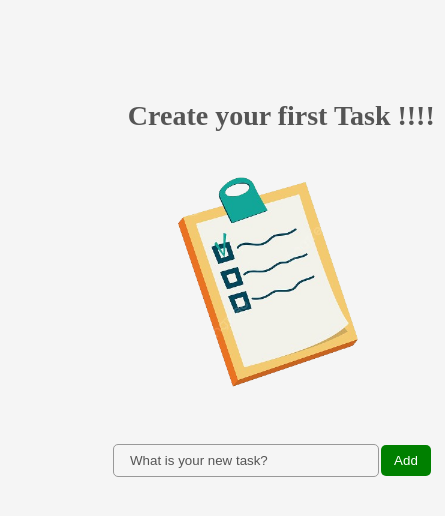
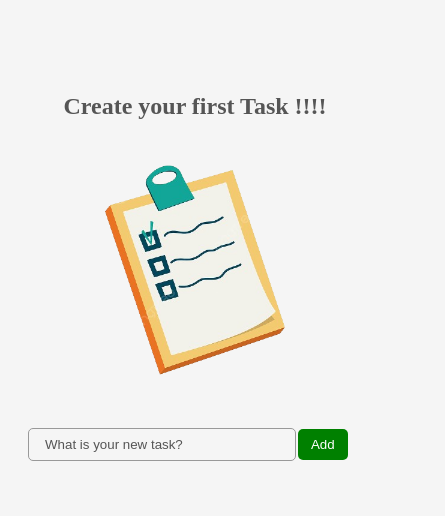
Before and after one commit to mYoudjeu/todo-app, a React (Create React App) app: page / in a window 390 px wide. Shown: the top 516 px of the page, 445 px wide, since content can reach past the window. Built offline with nearby package versions, Linux system fonts and the light colour scheme.

Commit message:
design update

```diff
--- a/src/App.css
+++ b/src/App.css
@@ -202,18 +202,23 @@ h1 {
   letter-spacing: normal;
 }
 
-.todo-form {
+
+.img {
   display: flex;
-  margin-left: 550px;
+  align-self: center;
+  margin: 0 auto;
 }
 
-.img {
-  margin-left: 590px;
+.display {
+ min-width: 90%;
+ margin: 100px;
 }
 
-.no-todo{
-  min-width: 100%;
+.margin-align {
+  margin: 0 auto;
 }
+
+
 
 /* Media query for screens up to 600px width (small screens) */
 @media only screen and (max-width: 600px) {
@@ -222,15 +227,13 @@ h1 {
     font-size: 14px;
   }
 
-  .img {
-    margin-left: 50px
-  }
-
   /* Increase padding and reduce margin for smaller screens */
   .TodoWrapper {
     padding: 1rem;
     margin-top: 3rem;
   }
+
+
 
   /* Adjust width and margin for the input field */
   .todo-input {
@@ -280,28 +283,38 @@ h1 {
   }
 }
 
-@media only screen and (max-width: 800px) {
+@media only screen and (max-width: 1024px) {
 
-  .img {
-    margin-left: 200px
-  }
 
   .todo-form {
     display: flex;
     margin-left: 150px;
   }
 
+  .display {
+    min-width: 0%;
+    margin: 100px;
+   }
+
 }
 
 @media only screen and (max-width: 500px) {
 
   h1{
-    padding-left: 10px;
+    padding-top: 85px;
+    padding-left: 0px;
+    font-size: x-large;
   }
 
-  .img{
-    margin-left: 10px;
-  }
+  .display {
+    min-width: 0%;
+    margin: 0px;
+   }
+
+   .margin-align {
+    margin: 0 20px;
+   }
+
 
   .todo-form {
     display: flex;
--- a/src/components/TodoWrapper.tsx
+++ b/src/components/TodoWrapper.tsx
@@ -38,10 +38,10 @@ function TodoWrapper() {
   const generalTasks = filteredTodos.filter((task) => !task.isImportant);
 
   const noTodosMessage = (
-    <div>
+    <div style={{ display: 'grid' }}>
       <h1 >Create your first Task !!!!</h1>
       <img src={require('todoImage.png')} alt='todo image' height={300} width={300} className='img' />
-      <div className='todo-form'>
+      <div className='margin-align' style={{ display: 'flex', justifyContent: 'center' }}>
         <TodoForm />
       </div>
     </div>
@@ -50,9 +50,9 @@ function TodoWrapper() {
 
 
   return (
-    <div className='no-todo'>
+    <div style={{ justifyContent: 'center' }}>
       {todos.length === 0 ? (
-        <div style={{ minWidth: '90%', margin: '100px' }}>{noTodosMessage} </div>
+        <div className='display'>{noTodosMessage} </div>
       ) : (
         <>
 
```
